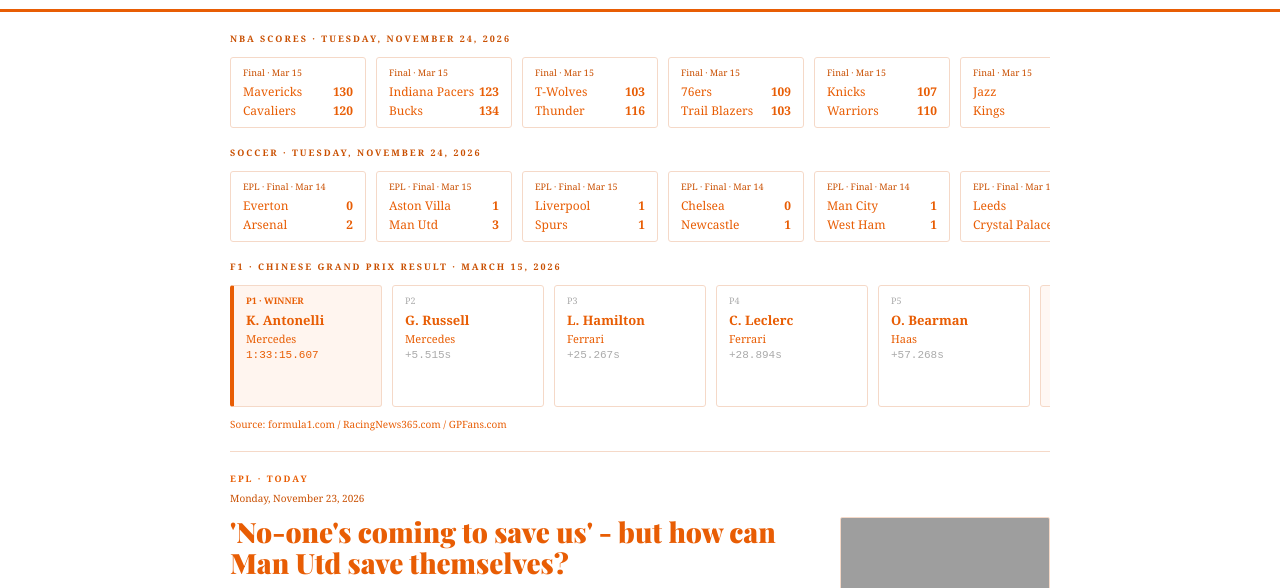
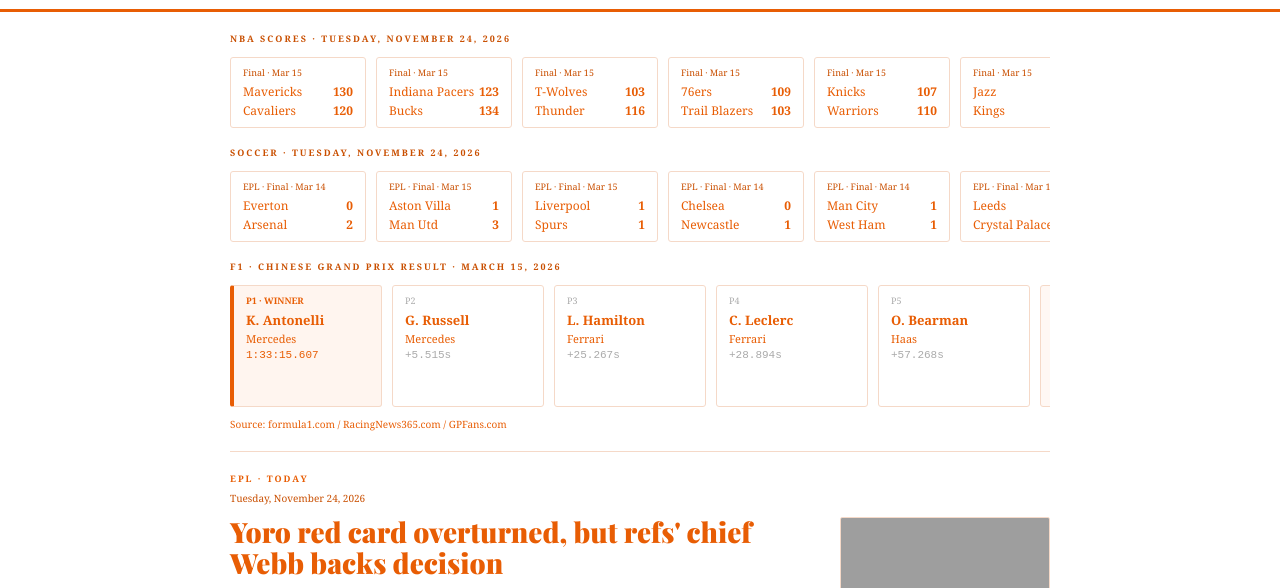
Before and after one commit to ashermorgan8811/Sports-news3, a plain HTML site: page index.html in a window 1280 px wide. Shown: the part 163-751 px from the top of the page. Drawn offline with nearby package versions, Linux system fonts and the light colour scheme; grey boxes are pictures that could not be loaded; a web font is replaced by a local one.

Commit message:
Daily update 2026-11-24 20:16 UTC

```diff
--- a/index.html
+++ b/index.html
@@ -207,7 +207,7 @@ function msUntilNext() {
 
 const DOY        = getEditionDay();
 const DATE_LABEL = getEditionLabel();
-const DATE_ISO = '2026-11-23'; // auto-updated 2026-11-23
+const DATE_ISO = '2026-11-24'; // auto-updated 2026-11-24
 function shuffle(arr) {
   const a = [...arr];
   let s = ((DOY + 1) * 2654435769) >>> 0;
@@ -322,19 +322,14 @@ const NCAA_1S = [
 ];
 
 const ALL_LEADS = [
-  {id:'live_0',tag:'NBA · Today',date:'Monday, November 23, 2026',query:'basketball nba arena game action',seed:327,headline:'Use DraftKings promo code to get $200 bonus bets, free NBA League Pass for Commanders vs. Bengals on MNF',deck:'DraftKings offers $200 in bonus bets and three free months of NBA League Pass after your first $5 wager for Commanders vs. Bengals on Monday...',body:['DraftKings offers $200 in bonus bets and three free months of NBA League Pass after your first $5 wager for Commanders vs. Bengals on Monday Night Football','Source: CBS Sports.'],sources:[{o:'CBS Sports',d:'Live RSS feed'}]},
-  {id:'live_1',tag:'EPL · Today',date:'Monday, November 23, 2026',query:'soccer football stadium crowd match',seed:328,headline:'\'No-one\'s coming to save us\' - but how can Man Utd save themselves?',deck:'How does Mauricio Pochettino halt Manchester United\'s desperate slide towards the foot of the Premier League...',body:['How does Mauricio Pochettino halt Manchester United\'s desperate slide towards the foot of the Premier League','Source: BBC Sport.'],sources:[{o:'BBC Sport',d:'Live RSS feed'}]},
-  {id:'live_2',tag:'NCAA · Today',date:'Monday, November 23, 2026',query:'basketball college arena crowd',seed:329,headline:'Arkansas Sports Betting 2026: Best Legal AR Sportsbooks & Betting Apps',deck:'Find the best Arkansas sports betting apps in November 2026, and all you need to know about Arkansas sports betting....',body:['Find the best Arkansas sports betting apps in November 2026, and all you need to know about Arkansas sports betting.','Source: CBS Sports.'],sources:[{o:'CBS Sports',d:'Live RSS feed'}]},
-  {id:'live_3',tag:'NFL · Today',date:'Monday, November 23, 2026',query:'american football stadium crowd field',seed:330,headline:'\'Monday Night Football\' prediction, odds, time: Bengals vs. Commanders picks from expert on a 35-18 roll',deck:'R.J. White reveals his picks for Cincinnati Bengals vs. Washington Commanders in the 2026 Week 11 \'Monday Night Football\' matchup...',body:['R.J. White reveals his picks for Cincinnati Bengals vs. Washington Commanders in the 2026 Week 11 \'Monday Night Football\' matchup','Source: CBS Sports.'],sources:[{o:'CBS Sports',d:'Live RSS feed'}]},
-  {id:'live_4',tag:'Sports · Today',date:'Monday, November 23, 2026',query:'sports arena crowd cheering',seed:331,headline:'England, Northern Ireland, Scotland & Wales to host 2035 Women\'s World Cup',deck:'The United Kingdom will host a football World Cup for the first time since 1966....',body:['The United Kingdom will host a football World Cup for the first time since 1966.','Source: BBC Sport.'],sources:[{o:'BBC Sport',d:'Live RSS feed'}]}
+  {id:'live_0',tag:'F1 · Today',date:'Tuesday, November 24, 2026',query:'formula 1 racing car track speed',seed:328,headline:'Week 12 Fantasy football waiver wire: Early-week action impacts lineup setting and players to add on waivers',deck:'Antonio Williams emerges as the top receiver target, Chris Rodriguez Jr. provides immediate running back upside and streaming defenses like ...',body:['Antonio Williams emerges as the top receiver target, Chris Rodriguez Jr. provides immediate running back upside and streaming defenses like the Giants headline a holiday-packed slate','Source: CBS Sports.'],sources:[{o:'CBS Sports',d:'Live RSS feed'}]},
+  {id:'live_1',tag:'EPL · Today',date:'Tuesday, November 24, 2026',query:'soccer football stadium crowd match',seed:329,headline:'Yoro red card overturned, but refs\' chief Webb backs decision',deck:'Manchester United defender Leny Yoro is clear to face Brentford on Saturday as his red card at Anfield is overturned....',body:['Manchester United defender Leny Yoro is clear to face Brentford on Saturday as his red card at Anfield is overturned.','Source: BBC Sport.'],sources:[{o:'BBC Sport',d:'Live RSS feed'}]},
+  {id:'live_2',tag:'Sports · Today',date:'Tuesday, November 24, 2026',query:'sports arena crowd cheering',seed:330,headline:'Senegal reinstated as Afcon 2025 winners - 10 months after tournament',deck:'Ten months after the 2025 Africa Cup of Nations final, Senegal are reinstated as champions following a ruling by the Court of Arbitration fo...',body:['Ten months after the 2025 Africa Cup of Nations final, Senegal are reinstated as champions following a ruling by the Court of Arbitration for Sport.','Source: BBC Sport.'],sources:[{o:'BBC Sport',d:'Live RSS feed'}]}
 ];
 
 const ALL_RECAPS = [
-  {id:'recap_0',tag:'NBA · Recap',date:'Monday, November 23, 2026',query:'basketball nba arena game action',seed:377,headline:'76ers vs. Blazers prediction, odds, time: 2026 NBA picks for Monday, Nov. 23 from proven model',teams:'',body:['SportsLine\'s model reveals its Portland Trail Blazers vs. Philadelphia 76ers best bets on Monday night'],km:'',sources:[{o:'CBS Sports',d:'Live RSS feed'}]},
-  {id:'recap_1',tag:'EPL · Recap',date:'Monday, November 23, 2026',query:'soccer football stadium crowd match',seed:378,headline:'De Bruyne\'s feelings for Man City will \'never change\'',teams:'',body:['Kevin de Bruyne says he has "love" for Manchester City\'s owners and his feelings for the club will "never change" despite being found guilty of breaching the Premier League\'s financial rules.'],km:'',sources:[{o:'BBC Sport',d:'Live RSS feed'}]},
-  {id:'recap_2',tag:'EPL · Recap',date:'Monday, November 23, 2026',query:'soccer football stadium crowd match',seed:379,headline:'Raya to miss Dortmund game but injury \'not serious\'',teams:'',body:['Arsenal goalkeeper David Raya will miss Tuesday\'s Champions League game against Borussia Dortmund but his shoulder injury will not require an operation.'],km:'',sources:[{o:'BBC Sport',d:'Live RSS feed'}]},
-  {id:'recap_3',tag:'Sports · Recap',date:'Monday, November 23, 2026',query:'sports arena crowd cheering',seed:380,headline:'England\'s tearaway quick bowler reinvented as a top-order batter',teams:'',body:['Katie George was once a tearaway fast bowler but, after years of injury pain, tells BBC Sport about reinventing herself as a top-order batter.'],km:'',sources:[{o:'BBC Sport',d:'Live RSS feed'}]},
-  {id:'recap_4',tag:'Sports · Recap',date:'Monday, November 23, 2026',query:'sports arena crowd cheering',seed:381,headline:'LSU\'s MiLaysia Fulwiley back with Tigers, cleared to play after felony charges dropped',teams:'',body:['Fulwiley still faces three misdemeanor charges after allegedly hitting a police officer with a vehicle'],km:'',sources:[{o:'CBS Sports',d:'Live RSS feed'}]}
+  {id:'recap_0',tag:'Sports · Recap',date:'Tuesday, November 24, 2026',query:'sports arena crowd cheering',seed:378,headline:'Sooryavanshi, 15, breaks sixes record by scoring 204 off 53 balls',teams:'',body:['India\'s 15-year-old sensation Vaibhav Sooryavanshi blazes 204 from 53 balls for India A, almost halving the record for the fastest double-century in List A cricket.'],km:'',sources:[{o:'BBC Sport',d:'Live RSS feed'}]},
+  {id:'recap_1',tag:'Sports · Recap',date:'Tuesday, November 24, 2026',query:'sports arena crowd cheering',seed:379,headline:'\'I miss being on court\' - Sinner has \'minor surgery\' on knee',teams:'',body:['World number two Jannik Sinner says he has had "minor surgery" on his knee, just seven weeks before January\'s Australian Open begins.'],km:'',sources:[{o:'BBC Sport',d:'Live RSS feed'}]}
 ];
 
 const ALL_STATS = [
```
